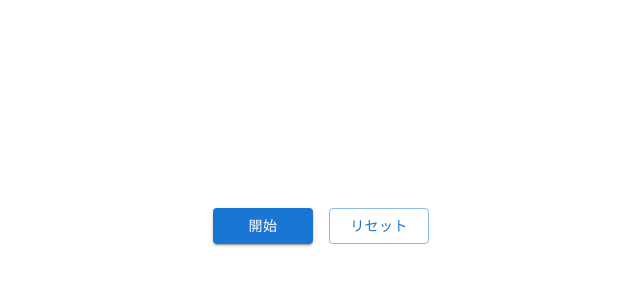
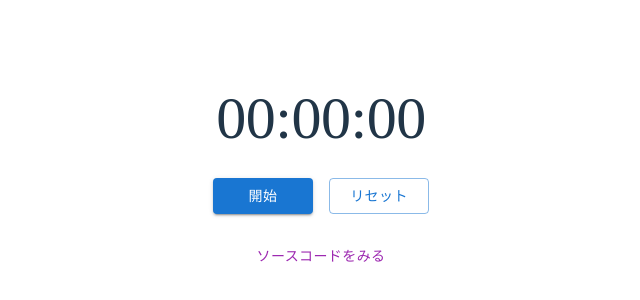
Before and after one commit to makototsukasa/stopwatch-app, a React app: page / in a window 1280 px wide. Shown: the part 222-522 px from the top of the page, without its empty margins (319-959 px from the left). Built offline with nearby package versions, Linux system fonts and the light colour scheme; the HTML template or start-up script is replaced by a standard one.

Commit message:
add source code viewer

```diff
--- a/src/App.jsx
+++ b/src/App.jsx
@@ -1,16 +1,37 @@
+// App.jsx
+// ストップウォッチアプリ（React + Material UI + Vite）
+
 import './App.css';
-import { useState, useRef } from 'react'
-import { Box, Button, Typography, Container } from "@mui/material";
+import { useState, useRef, useEffect } from 'react'
+import { Box, Button, Typography, Container, useTheme } from "@mui/material";
+import { appSourceCodePromise } from './code';
 
 export default function App() {
+  // MUIテーマ（色など）を取得
+  const theme = useTheme();
+  // 経過時間（100分の1秒単位）
   const [time, setTime] = useState(0);
+  // ストップウォッチの動作状態
   const [isRunning, setIsRunning] = useState(false);
+  // ソースコード表示のON/OFF
+  const [showCode, setShowCode] = useState(false);
+  // ソースコードの文字列（ビルド時にcode.jsから非同期で受け取る）
+  const [appSourceCode, setAppSourceCode] = useState('');
+  // setIntervalのIDを保持するための参照
   const intervalRef = useRef(null);
 
+  // App.jsxのソースコードをビルド時に読み込む
+  useEffect(() => {
+    appSourceCodePromise.then(setAppSourceCode);
+  }, []);
+
+  // 開始/停止ボタンが押されたときの処理
   const startStop = () => {
     if (isRunning) {
+      // 停止中 ... intervalをクリア
       clearInterval(intervalRef.current);
     } else {
+      // 開始 ... 0.01秒ごとにtimeを更新
       intervalRef.current = setInterval(() => {
         setTime((prev) => prev + 0.01);
       }, 10);
@@ -18,12 +39,14 @@ export default function App() {
     setIsRunning(!isRunning);
   };
 
+  // リセットボタンが押されたときの処理
   const reset = () => {
     clearInterval(intervalRef.current);
     setTime(0);
     setIsRunning(false);
   };
 
+  // 時間を「MM:SS:CC（分:秒:センチ秒）」形式に整形する関数
   const formatTime = (t) => {
     const minutes = Math.floor(t / 60);
     const seconds = Math.floor(t % 60);
@@ -33,6 +56,7 @@ export default function App() {
 
   return (
     <Container
+    // 画面全体を張横揃えにして、スマホでも崩れにくいよう設定
       sx={{
         width: "100%",
         minWidth: 320,
@@ -43,22 +67,25 @@ export default function App() {
         justifyContent: "center",
         alignItems: "center",
         textAlign: "center",
-        boxSizing: "border-box", // paddingやborderを含める
+        boxSizing: "border-box",
       }}
     >
+      {/* 現在の経過時間を表示 */}
       <Typography
         variant="h2"
         sx={{
           fontVariantNumeric: "tabular-nums",
           fontFamily: "Fira Code",
           mb: 3 ,
-          color: "white"
         }}
       >
         {formatTime(time)}
       </Typography>
 
+      {/* 開始/停止ボタンとリセットボタンの配置場所 */}
       <Box sx={{ display: "flex", gap: 2 }}>
+
+        {/* 開始/停止ボタン */}
         <Button
           variant="contained"
           color={isRunning ? "error" : "primary"}
@@ -67,6 +94,8 @@ export default function App() {
         >
           {isRunning ? "停止" : "開始"}
         </Button>
+
+        {/* リセットボタン */}
         <Button
           variant="outlined"
           onClick={reset}
@@ -75,6 +104,46 @@ export default function App() {
           リセット
         </Button>
       </Box>
+
+      {/* ソースコード表示切替ボタン */}
+      <Button
+        variant="text"
+        onClick={() => setShowCode(!showCode)}
+        color="secondary"
+        sx={{ mt: 3}}
+      >
+        {showCode ? "ソースコードを閉じる" : "ソースコードをみる"}
+      </Button>
+
+      {/* ソースコード表示部分（開かれているときのみ描画） */}
+      {showCode && (
+        <Box
+          sx={{
+            mt: 2,
+            p: 2,
+            width: "90%",
+            maxHeight: "50vh",
+            overflowY: "auto",
+            fontSize: "0.8rem",
+            borderRadius: 1,
+            textAlign: "left",
+            border: `1px solid ${theme.palette.divider}`,
+            whiteSpace: "pre-wrap",
+            wordBreak: "break-word",
+            overflowX: "hidden",
+          }}
+        >
+          <pre
+            style={{
+              margin: 0,
+              whiteSpace: "pre-wrap",
+              wordBreak: "break-word",
+            }}
+          >
+            {appSourceCode}
+          </pre>
+        </Box>
+      )}
     </Container>
   );
 }
--- /dev/null
+++ b/src/code.js
@@ -0,0 +1,6 @@
+// code.js
+// Vite専用: import.meta.glob を使って生テキストとして読み込む
+const modules = import.meta.glob('./App.jsx', { as: 'raw' });
+
+// Promiseをexport（App.jsx側でawaitまたはthenで受け取る）
+export const appSourceCodePromise = modules['./App.jsx']();
```
